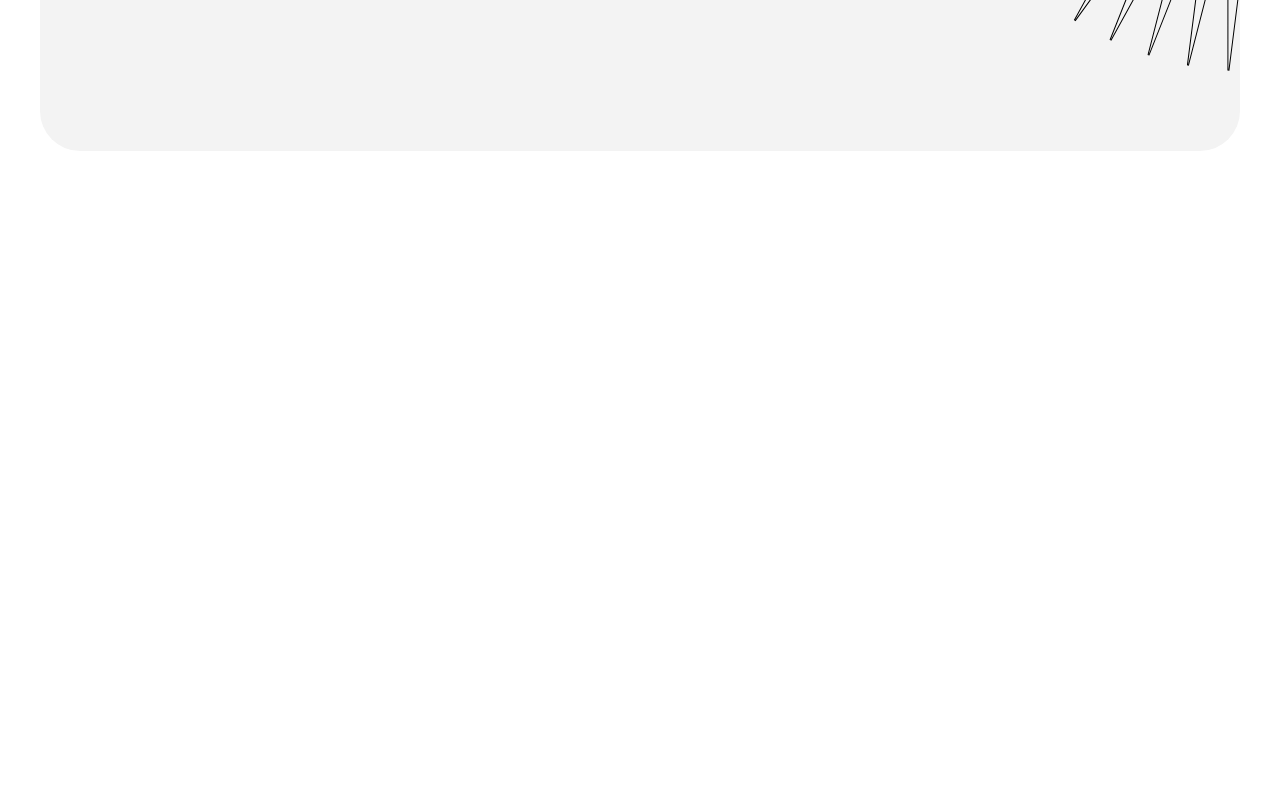
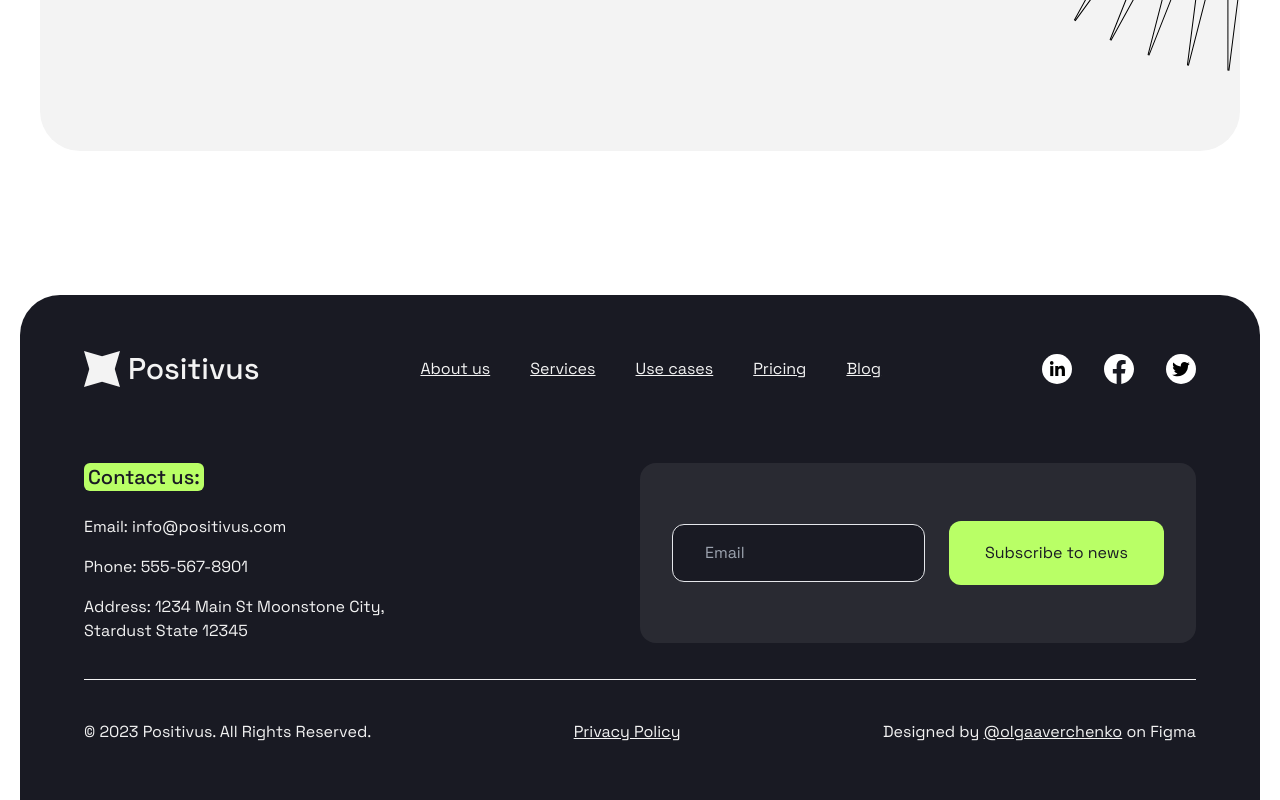
Before and after one commit to Chamara-Wijepala/positivus, a React (Vite) app: page / in a window 1280 px wide. Shown: the part 6259-7059 px from the top of the page. Before the commit the page ends 6554 px from the top, so only its background shows below. Built offline with nearby package versions, Linux system fonts and the light colour scheme.

Commit message:
Add footer

```diff
--- a/src/App.jsx
+++ b/src/App.jsx
@@ -4,6 +4,7 @@ import ServicesSection from './components/ServicesSection';
 import AccordionSection from './components/AccordionSection';
 import TeamSection from './components/TeamSection';
 import ContactSection from './components/ContactSection';
+import Footer from './components/Footer';
 import Container from './components/Container';
 import HeroImage from './assets/images/hero.svg?react';
 import CTAImage from './assets/images/cta-image.svg?react';
@@ -14,6 +15,7 @@ function App() {
 		<div className="font-space-grotesk">
 			<Header />
 
+			<main>
 				<section className="mb-14 lg:my-16">
 					<Container>
 						<div className="grid md:grid-cols-2 md:grid-rows-2 md:gap-x-8 lg:gap-x-28">
@@ -49,7 +51,9 @@ function App() {
 					<Container>
 						<div className="bg-brand-gray-200 rounded-[2.5rem] grid md:grid-cols-2 justify-items-center items-center">
 							<div className="flex flex-col gap-5 p-12">
-							<h2 className="text-2xl font-medium">Let's make things happen</h2>
+								<h2 className="text-2xl font-medium">
+									Let's make things happen
+								</h2>
 
 								<p>
 									Contact us today to learn more about how our digital marketing
@@ -75,8 +79,8 @@ function App() {
 								Case Studies
 							</h2>
 							<p className="max-w-[55ch] text-center md:text-left">
-							Explore Real-Life Examples of Our Proven Digital Marketing Success
-							through Our Case Studies
+								Explore Real-Life Examples of Our Proven Digital Marketing
+								Success through Our Case Studies
 							</p>
 						</div>
 
@@ -117,9 +121,9 @@ function App() {
 
 							<div className="bg-brand-dark-900 text-brand-gray-200 py-10 px-12 rounded-[2.5rem]">
 								<p className="mb-5">
-								For a national retail chain, we created a social media marketing
-								campaign that increased followers by 25% and generated a 20%
-								increase in online sales.
+									For a national retail chain, we created a social media
+									marketing campaign that increased followers by 25% and
+									generated a 20% increase in online sales.
 								</p>
 
 								<div>
@@ -140,6 +144,9 @@ function App() {
 				{/* TODO: Add testimonials section */}
 
 				<ContactSection />
+			</main>
+
+			<Footer />
 		</div>
 	);
 }
--- /dev/null
+++ b/src/components/Footer.jsx
@@ -0,0 +1,108 @@
+import Logo from '../assets/icons/logo.svg?react';
+import LinkedInIcon from '../assets/icons/linkedin.svg?react';
+import FacebookIcon from '../assets/icons/facebook.svg?react';
+import TwitterIcon from '../assets/icons/twitter.svg?react';
+
+export default function Footer() {
+	return (
+		<footer className="mt-24 lg:mt-36">
+			<div className="max-w-[77.5rem] mx-auto px-5 lg:px-16 py-8 lg:py-14 lg:rounded-t-[2.5rem] bg-brand-dark-900 text-brand-gray-200">
+				<div className="flex flex-col lg:flex-row items-center gap-8 justify-between">
+					<div className="flex items-center gap-2">
+						<Logo className="w-6 h-6 xl:w-9 xl:h-9" />
+						<h2 className="text-xl lg:text-3xl font-medium">Positivus</h2>
+					</div>
+
+					<nav className="flex flex-col lg:flex-row gap-4 lg:gap-10 items-center">
+						<a href="" className="underline">
+							About us
+						</a>
+						<a href="" className="underline">
+							Services
+						</a>
+						<a href="" className="underline">
+							Use cases
+						</a>
+						<a href="" className="underline">
+							Pricing
+						</a>
+						<a href="" className="underline">
+							Blog
+						</a>
+					</nav>
+
+					<div className="hidden lg:flex gap-8">
+						<a href="#">
+							<LinkedInIcon />
+						</a>
+						<a href="#">
+							<FacebookIcon />
+						</a>
+						<a href="#">
+							<TwitterIcon />
+						</a>
+					</div>
+				</div>
+
+				<div className="flex flex-col lg:flex-row gap-8 py-9 mb-10 lg:my-10 border-b-[1px] border-brand-gray-200">
+					<div className="flex flex-col items-center text-center lg:items-start lg:text-start gap-4 lg:max-w-[20rem]">
+						<h3 className="bg-brand-green-300 text-brand-dark-900 text-lg lg:text-xl font-medium px-1 rounded-md mb-2">
+							Contact us:
+						</h3>
+						<p>Email: info@positivus.com</p>
+						<p>Phone: 555-567-8901</p>
+						<p>Address: 1234 Main St Moonstone City, Stardust State 12345</p>
+					</div>
+
+					<form
+						onSubmit={(e) => e.preventDefault()}
+						className="bg-[#292A32] rounded-2xl flex flex-col lg:flex-row lg:items-center gap-6 p-8 lg:ml-auto"
+					>
+						<label htmlFor="newsletter-email">
+							<input
+								type="text"
+								name="email"
+								id="newsletter-email"
+								placeholder="Email"
+								className="px-5 py-4 lg:px-8 border-[1px] bg-brand-dark-900 rounded-xl outline-none w-full"
+							/>
+						</label>
+
+						<button className="flex justify-center items-center py-5 px-9 bg-brand-green-300 text-brand-dark-900 rounded-xl">
+							Subscribe to news
+						</button>
+					</form>
+
+					<div className="flex justify-center gap-8 lg:hidden">
+						<a href="#">
+							<LinkedInIcon />
+						</a>
+						<a href="#">
+							<FacebookIcon />
+						</a>
+						<a href="#">
+							<TwitterIcon />
+						</a>
+					</div>
+				</div>
+
+				<div className="flex flex-col lg:flex-row text-center lg:text-start lg:justify-between gap-4">
+					<p>© 2023 Positivus. All Rights Reserved.</p>
+					<a href="#" className="underline">
+						Privacy Policy
+					</a>
+					<p>
+						Designed by{' '}
+						<a
+							href="https://www.figma.com/@olgaaverchenko"
+							className="underline"
+						>
+							@olgaaverchenko
+						</a>{' '}
+						on Figma
+					</p>
+				</div>
+			</div>
+		</footer>
+	);
+}
```
Also changed, not shown: src/assets/icons/facebook.svg (added), src/assets/icons/twitter.svg (added). Lines whose indentation alone changed are shown as unchanged.
